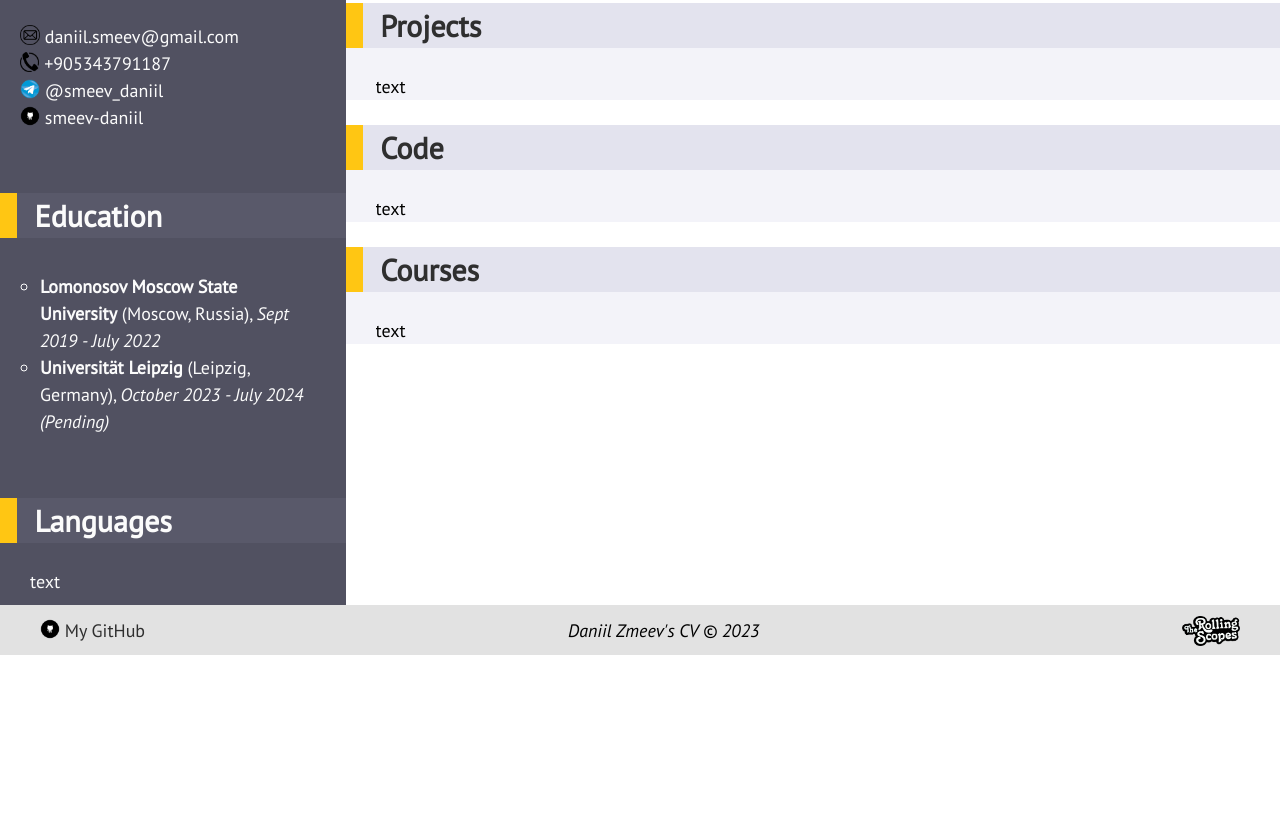
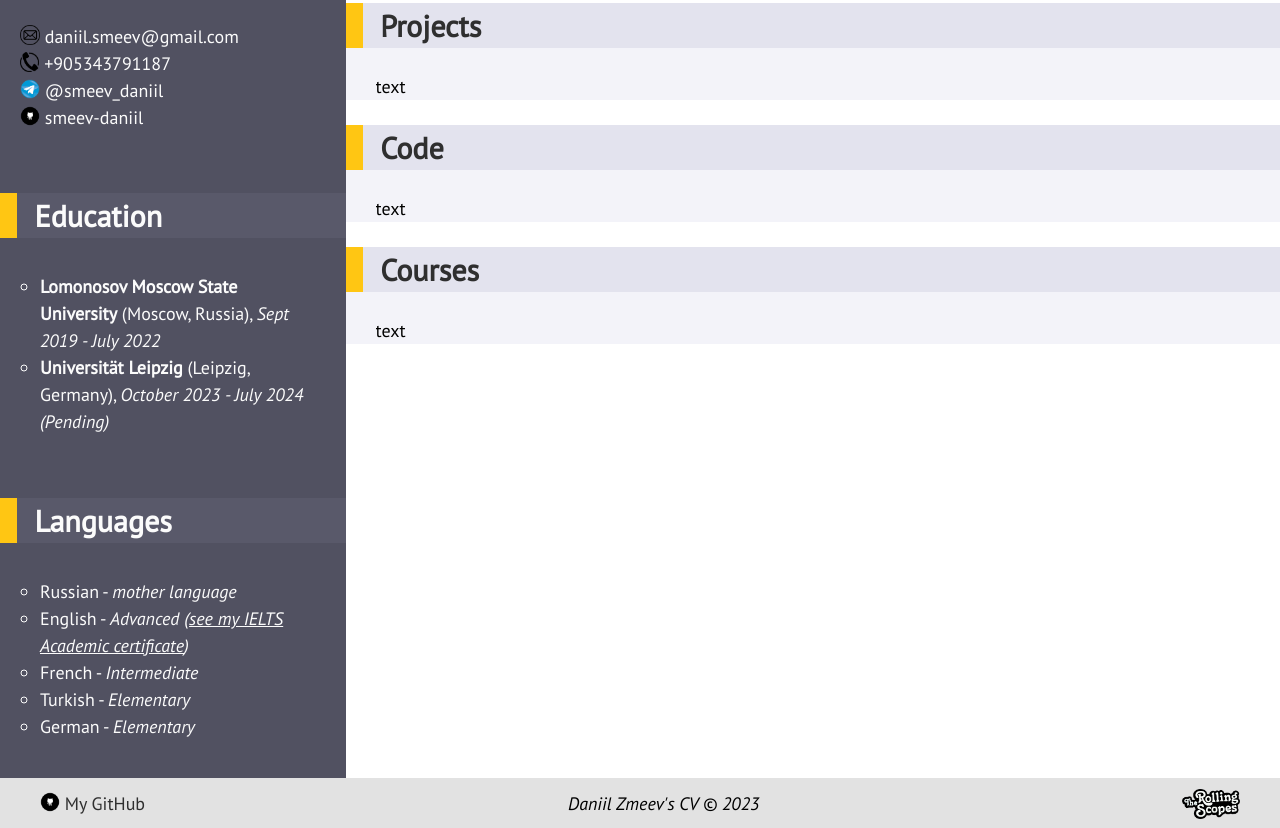
Before and after one commit to smeev-daniil/rsschool-cv, a plain HTML site: page index.html in a window 1280 px wide. Shown: the part 602-1430 px from the top of the page. Before the commit the page ends 1257 px from the top, so only its background shows below. Drawn offline with Linux system fonts and the light colour scheme.

Commit message:
feat: add languages section

```diff
--- a/index.html
+++ b/index.html
@@ -52,7 +52,13 @@
                     <div class="left-title-background">
                         <h2 class="left-section-title">Languages</h2>
                     </div>
-                    <p>text</p>
+                    <ul class="languages-list">
+                        <li>Russian - <span class="italic">mother language</span></li>
+                        <li>English - <span class="italic">Advanced (<a href="https://drive.google.com/file/d/1NeW5EYrN6gE38wmQcBvuaGTFOtCOh_xd/view?usp=sharing" class="ielts-link" target="_blank">see my IELTS Academic certificate</a>)</span></li>
+                        <li>French - <span class="italic">Intermediate</span></li>
+                        <li>Turkish - <span class="italic">Elementary</span></li>
+                        <li>German - <span class="italic">Elementary</span></li>
+                    </ul>
                 </section>
             </div>
             <div class="right-column">
--- a/style.css
+++ b/style.css
@@ -8,6 +8,7 @@ html {
 
 :root {
     --header-footer: #E2E2E2;
+    --left-column-text: #FBFBFB;
 }
 
 @font-face {
@@ -133,7 +134,7 @@ nav {
 .left-column {
     width: 27%;
     background-color: #484856;
-    color: #FBFBFB;
+    color: var(--left-column-text);
     min-height: 100vh;
     padding: 0px;
 }
@@ -180,7 +181,7 @@ nav {
     font-size: 30px;
     font-family: "PTSans-Regular", sans-serif;
     font-weight: bold;
-    color: #FBFBFB;
+    color: var(--left-column-text);
     padding: 0 10%;
     overflow: auto;
 }
@@ -216,6 +217,15 @@ nav {
     padding: 10px 40px 20px 40px;
 }
 
+.languages-list {
+    list-style: circle;
+    padding: 10px 40px 20px 40px;
+}
+
+.ielts-link {
+    color: var(--left-column-text);
+}
+
 .footer-list {
     height: 50px;
     display: flex;
```
